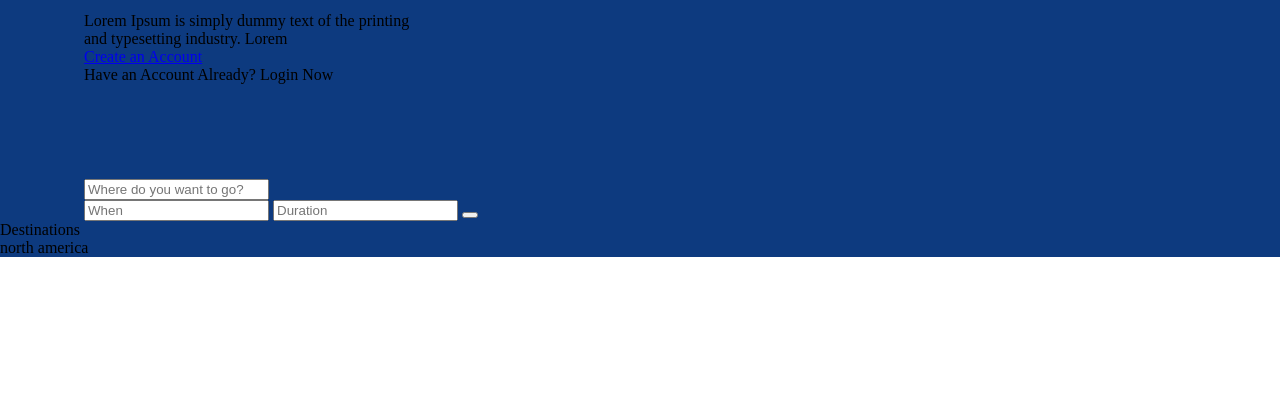
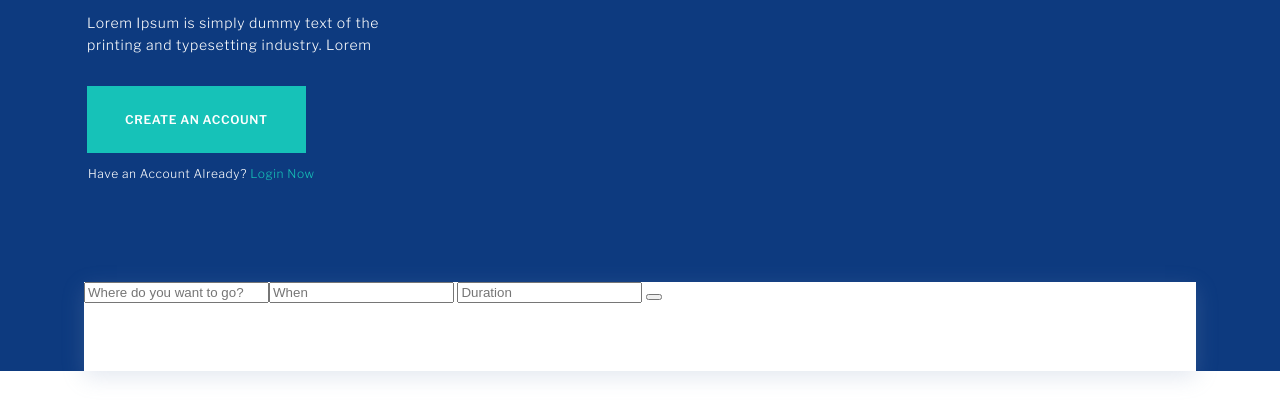
Before and after one commit to axissixa57/Authentic-vacations, a website: page dist/index.html in a window 1280 px wide. Shown: the part 303-720 px from the top of the page. Drawn offline with nearby package versions, Linux system fonts and the light colour scheme.

Commit message:
fix: block info__main styling

```diff
--- a/scss/_homepage.scss
+++ b/scss/_homepage.scss
@@ -1,6 +1,6 @@
 // PixelPerfect - width: 1385px
 
-$LibreFranklin: 'Libre Franklin', sans-serif;
+$LibreFranklin: "Libre Franklin", sans-serif;
 
 $aliceblue: #ebf3ff;
 $white: #fff;
@@ -8,13 +8,17 @@ $bluey-grey: rgba(140, 160, 191, 0.7);
 $darkslategray: #364459;
 $dark-blue: #0d3a7f;
 
+body {
+  font-family: $LibreFranklin;
+}
+
 .wrapper {
   width: 1112px;
   height: 100%;
   margin: 0 auto;
 }
 
- /* Header */
+/* Header */
 
 .navbar {
   position: relative;
@@ -146,7 +150,7 @@ $dark-blue: #0d3a7f;
   }
 }
 
- /* Section: Intro */
+/* Section: Intro */
 .intro {
   position: relative;
   max-width: 100vw;
@@ -159,8 +163,6 @@ $dark-blue: #0d3a7f;
     padding: 95px 0;
 
     .name {
-      width: 100%;
-      height: 116px;
       font-family: $LibreFranklin;
       font-size: 48px;
       font-weight: 300;
@@ -176,7 +178,7 @@ $dark-blue: #0d3a7f;
         position: relative;
 
         &::before {
-          content: '';
+          content: "";
           position: absolute;
           top: 10px;
           left: -5px;
@@ -187,6 +189,59 @@ $dark-blue: #0d3a7f;
         }
       }
     }
+
+    .desc {
+      font-family: $LibreFranklin;
+      font-size: 14px;
+      font-weight: 300;
+      font-style: normal;
+      font-stretch: normal;
+      line-height: 1.6;
+      letter-spacing: 0.7px;
+      color: #ffffff;
+      margin-bottom: 29px;
+      padding: 0px 3px;
+    }
+
+    .button {
+      display: inline-block;
+      background-color: #16c2b8;
+      font-size: 12px;
+      font-weight: 600;
+      font-style: normal;
+      font-stretch: normal;
+      line-height: 2;
+      letter-spacing: 0.6px;
+      color: #ffffff;
+      text-transform: uppercase;
+      padding: 22px 38px 21px;
+      margin-bottom: 10px;
+      margin-left: 3px;
+    }
+
+    .reg {
+      font-size: 12px;
+      font-weight: 300;
+      font-style: normal;
+      font-stretch: normal;
+      line-height: 1.83;
+      letter-spacing: 0.6px;
+      color: #ffffff;
+      padding: 0px 4px;
+
+      a {
+        color: #16c2b8;
+      }
+    }
+  }
+
+  &__form {
+    display: flex;
+    width: 100%;
+    height: 89px;
+    background-color: #ffffff;
+    box-shadow: 0 6px 21px 0 rgba(140,160,191,0.24);
+    margin-top: 2px;
   }
 }
 
--- a/scss/_resets.scss
+++ b/scss/_resets.scss
@@ -7,3 +7,10 @@ html, body, div, span, applet, object, iframe, h1, h2, h3, h4, h5, h6, p, blockq
     vertical-align: baseline;
     box-sizing: border-box;
 }
+
+a {
+    text-decoration: none;
+    &:hover {
+      text-decoration: none
+    }
+  }
```
Also changed, not shown: dist/css/index.min.css, dist/index.html.
